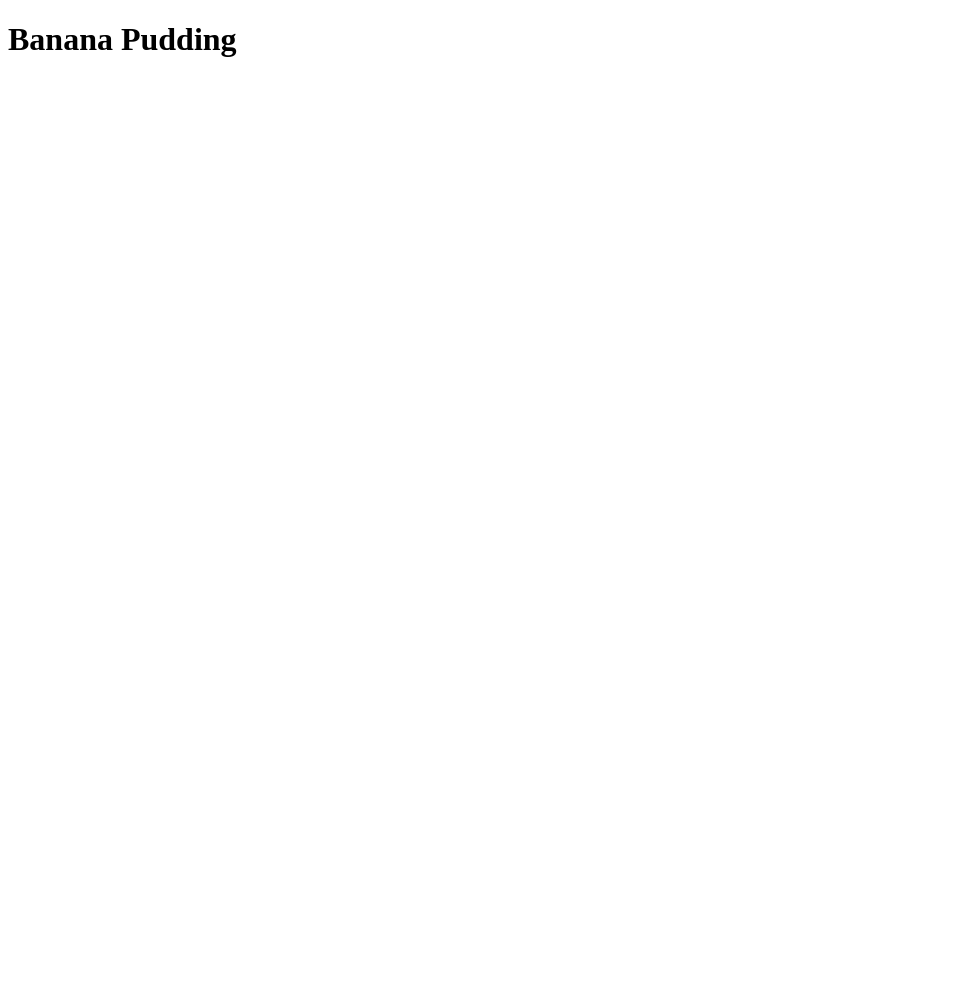
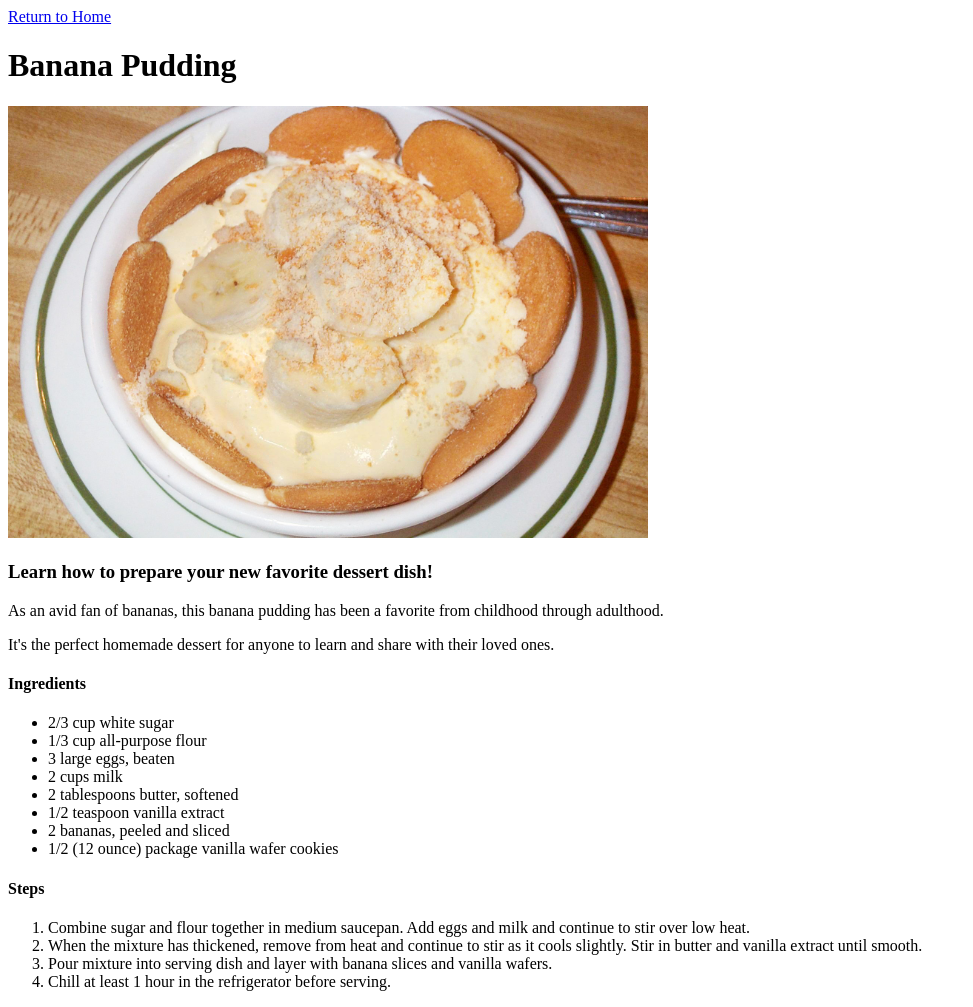
Before and after one commit to Kanstel/odin-recipes, a plain HTML site: page recipes/banana-pudding.html in a window 1280 px wide. Shown: the whole page, without its empty margins (0-973 px from the left). Before the commit the page ends 800 px from the top, so only its background shows below. Drawn offline with Linux system fonts and the light colour scheme.

Commit message:
Add ingredients and instructions to banana-pudding.html

```diff
--- a/recipes/banana-pudding.html
+++ b/recipes/banana-pudding.html
@@ -6,6 +6,34 @@
     <title>Banana Pudding</title>
 </head>
 <body>
+  <a href="../index.html">Return to Home</a>
+
   <h1>Banana Pudding</h1>
+  <img src="../images/banana_pudding.jpg" alt="A photo of a satisfying bowl of banana pudding." width="640">
+  <h3>Learn how to prepare your new favorite dessert dish!</h3>
+
+  <p>As an avid fan of bananas, this banana pudding has been a favorite from childhood through adulthood.</p>
+  <p>It's the perfect homemade dessert for anyone to learn and share with their loved ones.</p>
+
+  <h4>Ingredients</h4>
+  <ul>
+    <li>2/3 cup white sugar</li>
+    <li>1/3 cup all-purpose flour</li>
+    <li>3 large eggs, beaten</li>
+    <li>2 cups milk</li>
+    <li>2 tablespoons butter, softened</li>
+    <li>1/2 teaspoon vanilla extract</li>
+    <li>2 bananas, peeled and sliced</li>
+    <li>1/2 (12 ounce) package vanilla wafer cookies</li>
+  </ul>
+
+  <h4>Steps</h4>
+  <ol>
+    <li>Combine sugar and flour together in medium saucepan. Add eggs and milk and continue to stir over low heat.</li>
+    <li>When the mixture has thickened, remove from heat and continue to stir as it cools slightly. Stir in butter and vanilla extract until smooth.</li>
+    <li>Pour mixture into serving dish and layer with banana slices and vanilla wafers.</li>
+    <li>Chill at least 1 hour in the refrigerator before serving.</li>
+  </ol>
+
 </body>
 </html>
```
